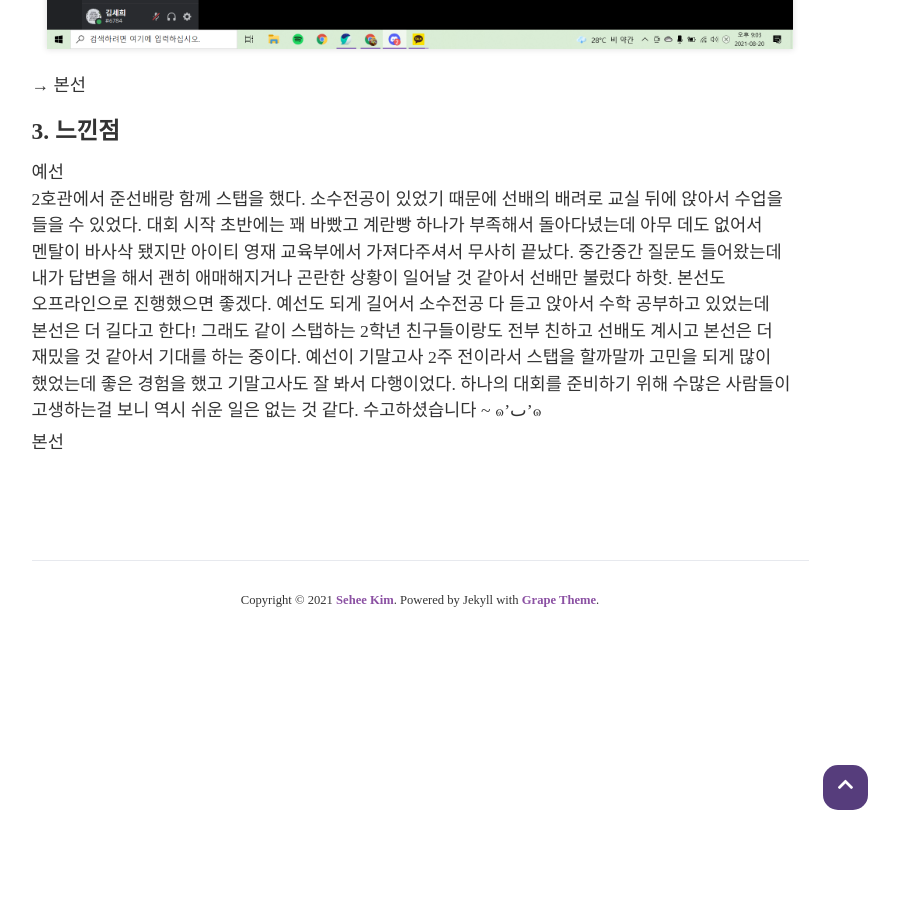
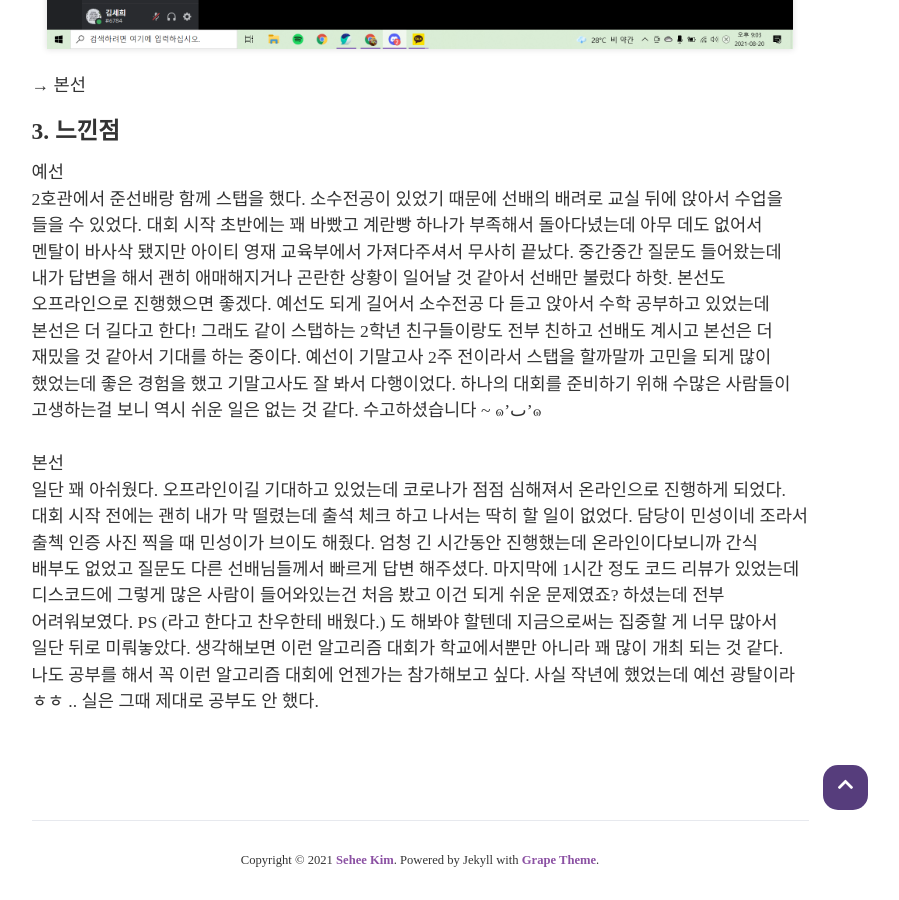
Before and after one commit to sehee0207/sehee0207.github.io, a Jekyll site: the page built from _posts/2021-08-21-Algorithm.md, in a window 1280 px wide and 900 px high, scrolled down 1928 px. Shown: the whole window, without its empty margins (220-1119 px from the left). Built offline with Jekyll 4.4.1, drawn with Linux system fonts in a browser that asks for light colours; nearby versions of some CDN libraries; some web fonts are replaced; some of the changed text lies outside the part shown.

Commit message:
add posts

```diff
--- a/_posts/2021-07-31-Algorithm.md
+++ b/_posts/2021-08-21-Algorithm.md
@@ -1,7 +1,7 @@
 ---
 layout: post
-title: 천코대 스탭
-subtitle : 예선, 본선
+title: 2021 천하제일 코딩 대회
+subtitle : 예선, 본선 스태프
 tags: [Rev]
 author: Sehee Kim
 comments : False
@@ -20,5 +20,6 @@ comments : False
 <h3> 3. 느낀점</h3>
 예선 <br>
 2호관에서 준선배랑 함께 스탭을 했다. 소수전공이 있었기 때문에 선배의 배려로 교실 뒤에 앉아서 수업을 들을 수 있었다. 대회 시작 초반에는 꽤 바빴고 계란빵 하나가 부족해서 돌아다녔는데 아무 데도 없어서 멘탈이 바사삭 됐지만 아이티 영재 교육부에서 가져다주셔서 무사히 끝났다. 중간중간 질문도 들어왔는데 내가 답변을 해서 괜히 애매해지거나 곤란한 상황이 일어날 것 같아서 선배만 불렀다 하핫. 본선도 오프라인으로 진행했으면 좋겠다. 예선도 되게 길어서 소수전공 다 듣고 앉아서 수학 공부하고 있었는데 본선은 더 길다고 한다! 그래도 같이 스탭하는 2학년 친구들이랑도 전부 친하고 선배도 계시고 본선은 더 재밌을 것 같아서 기대를 하는 중이다. 예선이 기말고사 2주 전이라서 스탭을 할까말까 고민을 되게 많이 했었는데 좋은 경험을 했고 기말고사도 잘 봐서 다행이었다. 하나의 대회를 준비하기 위해 수많은 사람들이 고생하는걸 보니 역시 쉬운 일은 없는 것 같다. 수고하셨습니다 ~ ๑'ٮ'๑
-
+<br><br>
 본선 <br>
+일단 꽤 아쉬웠다. 오프라인이길 기대하고 있었는데 코로나가 점점 심해져서 온라인으로 진행하게 되었다. 대회 시작 전에는 괜히 내가 막 떨렸는데 출석 체크 하고 나서는 딱히 할 일이 없었다. 담당이 민성이네 조라서 출첵 인증 사진 찍을 때 민성이가 브이도 해줬다. 엄청 긴 시간동안 진행했는데 온라인이다보니까 간식 배부도 없었고 질문도 다른 선배님들께서 빠르게 답변 해주셨다. 마지막에 1시간 정도 코드 리뷰가 있었는데 디스코드에 그렇게 많은 사람이 들어와있는건 처음 봤고 이건 되게 쉬운 문제였죠? 하셨는데 전부 어려워보였다. PS (라고 한다고 찬우한테 배웠다.) 도 해봐야 할텐데 지금으로써는 집중할 게 너무 많아서 일단 뒤로 미뤄놓았다. 생각해보면 이런 알고리즘 대회가 학교에서뿐만 아니라 꽤 많이 개최 되는 것 같다. 나도 공부를 해서 꼭 이런 알고리즘 대회에 언젠가는 참가해보고 싶다. 사실 작년에 했었는데 예선 광탈이라 ㅎㅎ .. 실은 그때 제대로 공부도 안 했다.
```
Also changed, not shown: _posts/2020-06-03-Archives.md (+3 -1 lines), _posts/2021-08-23-LoLTeamMaker.md (deleted, +0 -27 lines), _posts/2021-08-30-LoLTeamMaker.md (added, +56 -0 lines), _posts/2021-09-03-2021SSF.md (added, +23 -0 lines), assets/img/LoLTeamMaker/letter.png (added), assets/img/LoLTeamMaker/main.jpg (added), assets/img/SSF/book.png (added), assets/img/SSF/ppt.png (added).
